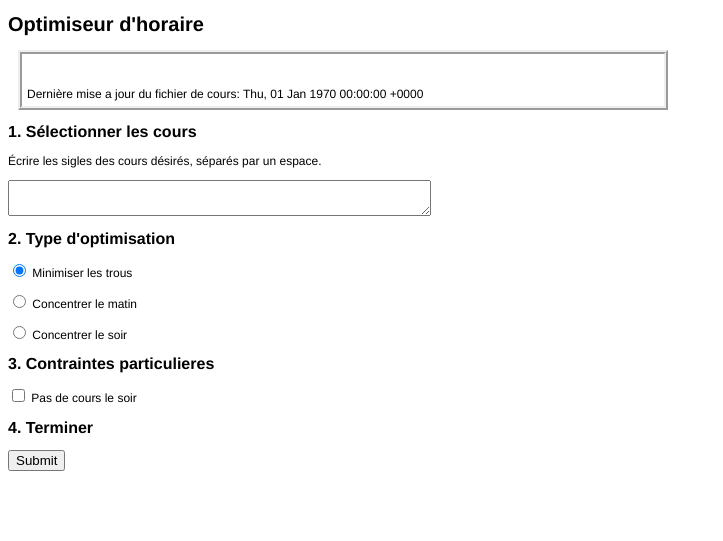
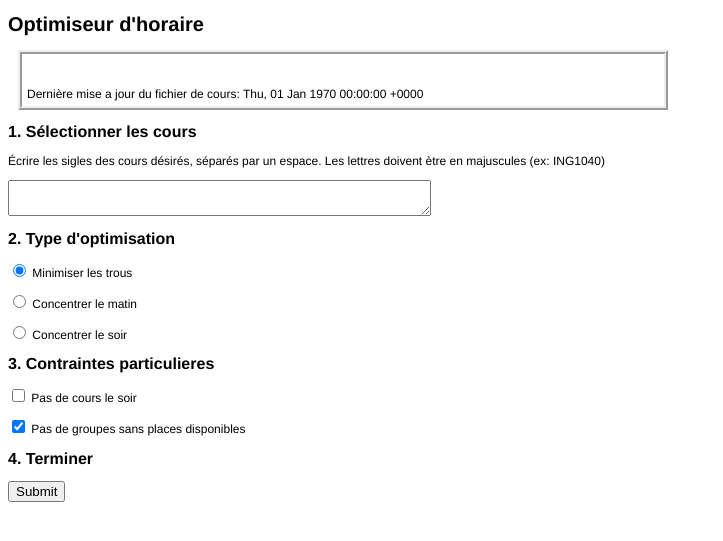
Before and after one commit to magicienap/sopti, a PHP site: page / in a window 1280 px wide. Shown: the top 541 px of the page, without its empty margins (0-723 px from the left). Run offline with PHP 8.4, Linux system fonts and the light colour scheme.

Commit message:
*** empty log message ***

```diff
--- a/web/index.php
+++ b/web/index.php
@@ -29,7 +29,7 @@ print "Derni&egrave;re mise a jour du fichier de cours: ".$string_modif
 </p>
 
 <h2>1. S&eacute;lectionner les cours</h2>
-<p>&Eacute;crire les sigles des cours d&eacute;sir&eacute;s, s&eacute;par&eacute;s par un espace.
+<p>&Eacute;crire les sigles des cours d&eacute;sir&eacute;s, s&eacute;par&eacute;s par un espace. Les lettres doivent &egrave;tre en majuscules (ex: ING1040)
 <p><textarea name="courses" cols="50" rows="2"></textarea>
 
 <br>
@@ -44,6 +44,8 @@ print "Derni&egrave;re mise a jour du fichier de cours: ".$string_modif
 
 <h2>3. Contraintes particulieres</h2>
 <p><input name="noevening" type="checkbox"> Pas de cours le soir
+<p><input name="noclosed" type="checkbox" checked> Pas de groupes sans places disponibles
+
 
 <h2>4. Terminer</h2>
 
--- a/web/make.php
+++ b/web/make.php
@@ -8,7 +8,7 @@
 <body>
 
 <?php
-$cmd_initial="../../sopti_run/sopti --html --coursefile ../../sopti_run/data/courses.csv make";
+$cmd_initial="../../sopti_run/sopti --html --coursefile ../../sopti_run/data/courses.csv --closedfile ../../sopti_run/data/closed.csv make";
 $allowed_objectives = array( "minholes" );
 
 function error($msg)
@@ -49,6 +49,10 @@ if($_POST['noevening'] == "on") {
 	$cmd .= " -T noevening";
 }
 
+if($_POST['noclosed'] == "on") {
+        $cmd .= " -T noclosed";
+}
+
 //print "Command: $cmd";
 //print "<pre>\n";
 passthru($cmd." 2>&1");
```
Also changed, not shown: 1 other file.
